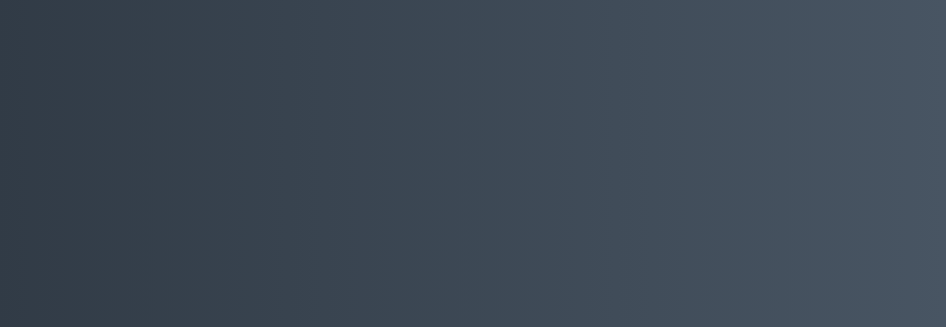
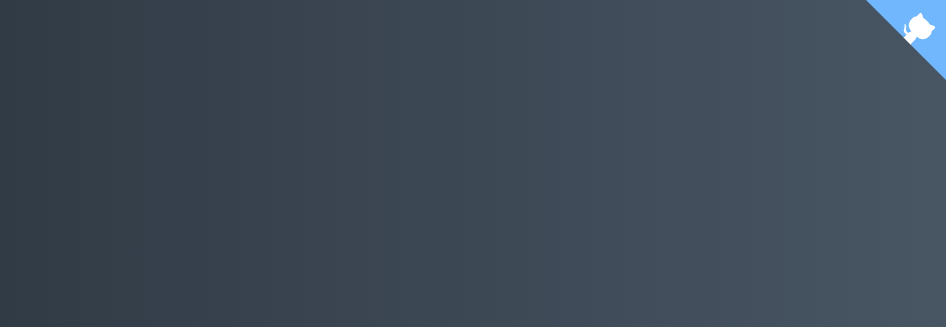
Before and after one commit to dmitrycrockodile/Aim-mini-game, a plain HTML site: page index.html in a window 1280 px wide. Shown: the top 327 px of the page, without its empty margins (334-1280 px from the left). Drawn offline with Linux system fonts and the light colour scheme; a web font is replaced by a local one.

Commit message:
added link to gh code

```diff
--- a/index.html
+++ b/index.html
@@ -7,6 +7,14 @@
     <title>Aim Training | Проект 5</title>
   </head>
   <body>
+    <a href="https://github.com/dmitrycrockodile/Music-player" target="_blank" rel="noopener noreferrer" aria-label="View source on GitHub">
+      <svg width="80" height="80" viewBox="0 0 250 250" aria-hidden="true" style="fill: rgb(112, 183, 253); color: rgb(255, 255, 255); position: absolute; top: 0px; border: 0px; right: 0px;">
+         <path d="M0,0 L115,115 L130,115 L142,142 L250,250 L250,0 Z"></path>
+         <path d="M128.3,109.0 C113.8,99.7 119.0,89.6 119.0,89.6 C122.0,82.7 120.5,78.6 120.5,78.6 C119.2,72.0 123.4,76.3 123.4,76.3 C127.3,80.9 125.5,87.3 125.5,87.3 C122.9,97.6 130.6,101.9 134.4,103.2" fill="currentColor" class="octo-arm" style="transform-origin: 130px 106px;"></path>
+         <path d="M115.0,115.0 C114.9,115.1 118.7,116.5 119.8,115.4 L133.7,101.6 C136.9,99.2 139.9,98.4 142.2,98.6 C133.8,88.0 127.5,74.4 143.8,58.0 C148.5,53.4 154.0,51.2 159.7,51.0 C160.3,49.4 163.2,43.6 171.4,40.1 C171.4,40.1 176.1,42.5 178.8,56.2 C183.1,58.6 187.2,61.8 190.9,65.4 C194.5,69.0 197.7,73.2 200.1,77.6 C213.8,80.2 216.3,84.9 216.3,84.9 C212.7,93.1 206.9,96.0 205.4,96.6 C205.1,102.4 203.0,107.8 198.3,112.5 C181.9,128.9 168.3,122.5 157.7,114.1 C157.9,116.9 156.7,120.9 152.7,124.9 L141.0,136.5 C139.8,137.7 141.6,141.9 141.8,141.8 Z" fill="currentColor" class="octo-body"></path>
+      </svg>
+   </a>
+
     <div class="screen">
       <h1>Aim Training</h1>
       <a href="#" class="start" id="start">Начать игру</a>
```
